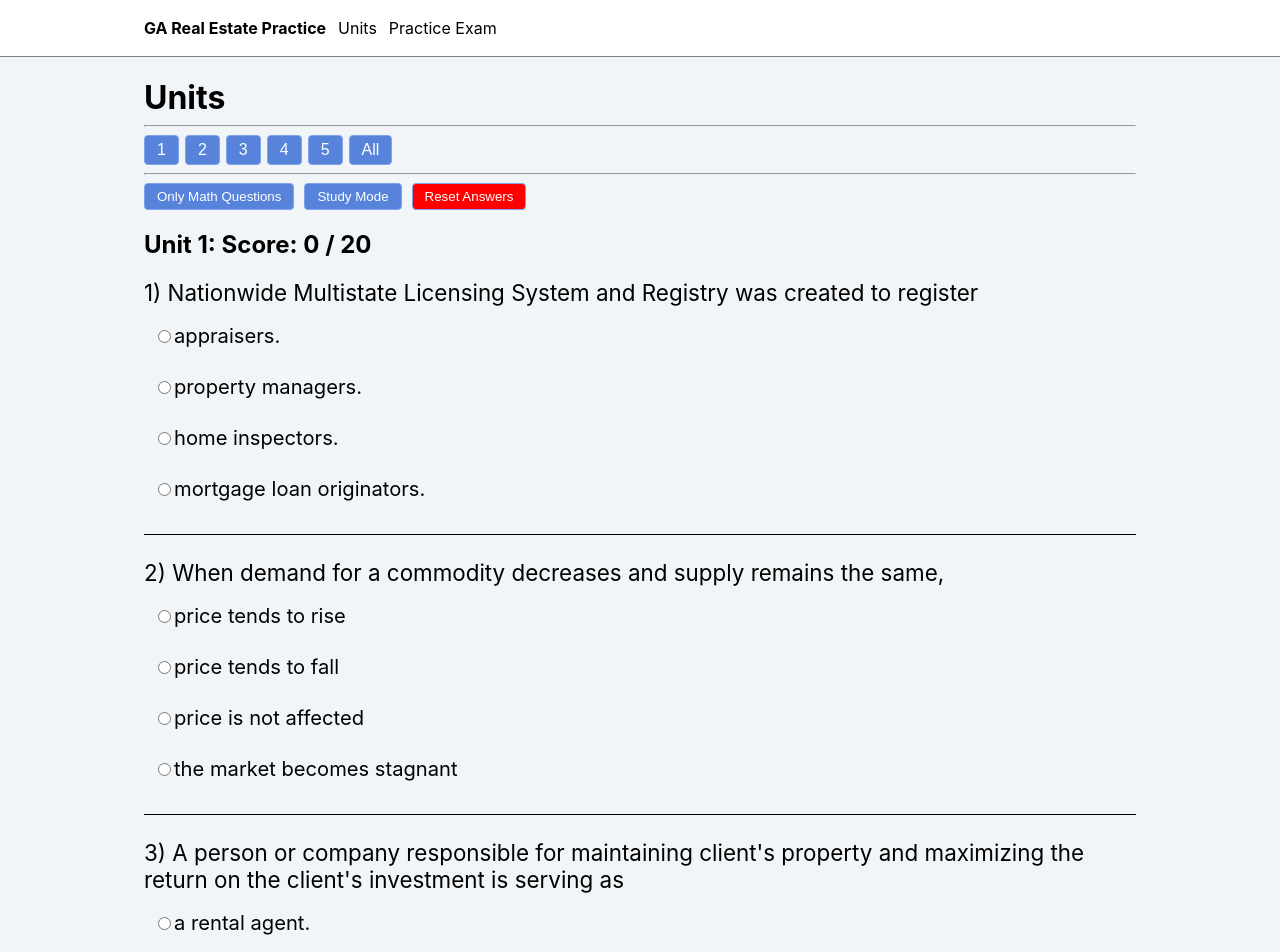
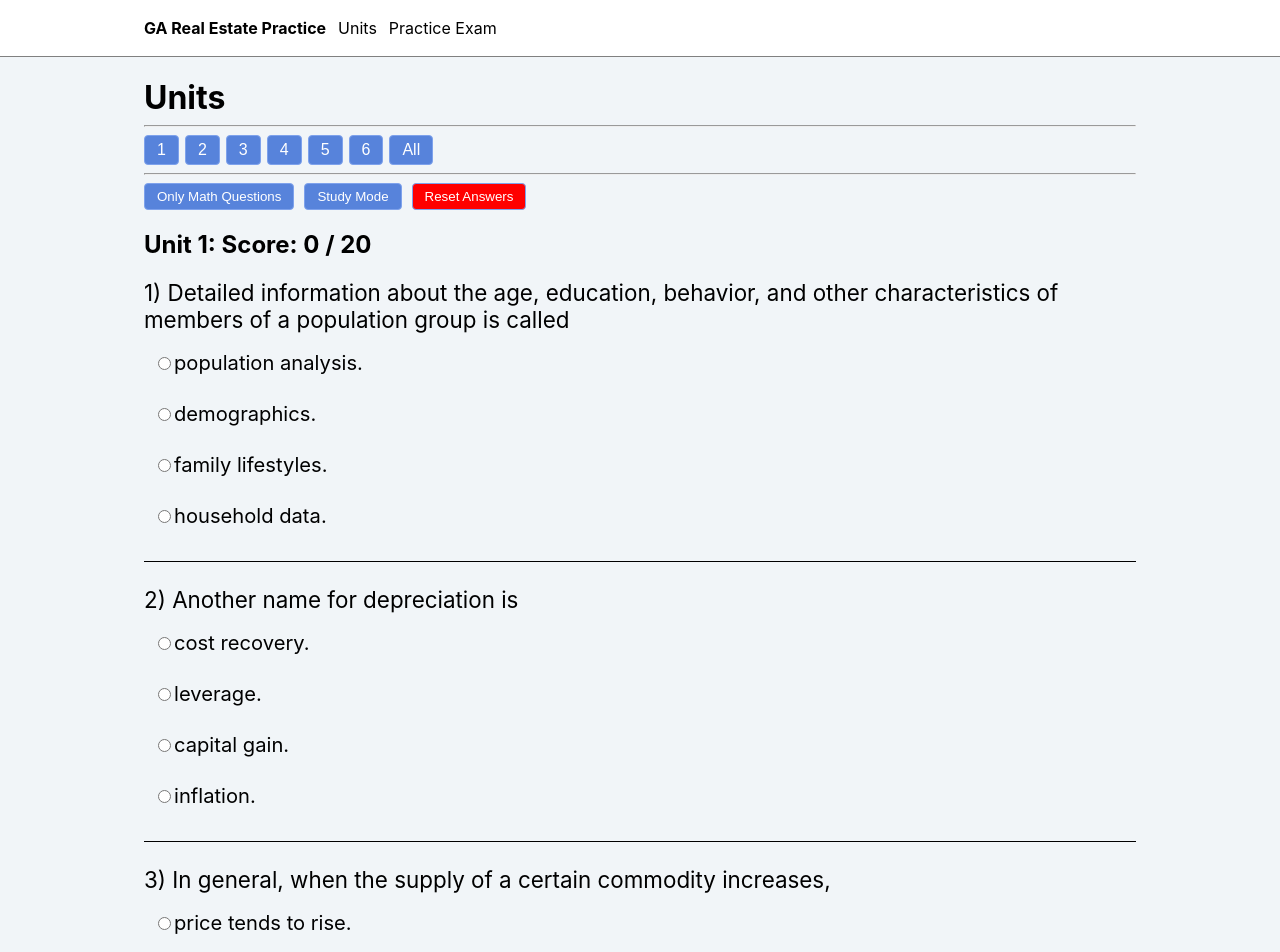
Before and after one commit to dvose/ga-real-estate-practice, a React (Create React App) app: page /#/ in a window 1280 px wide. Shown: the top 952 px of the page. Built offline with nearby package versions, Linux system fonts and the light colour scheme.

Commit message:
Add Unit 6

```diff
--- a/src/Constants.ts
+++ b/src/Constants.ts
@@ -1330,10 +1330,274 @@ const UNIT_5: Question[] = [
 
 ];
 
+const UNIT_6: Question[] = [
+  {
+    key: "u6_1",
+    body: "The basic requirements for a valid conveyance are governed by",
+    answers: [
+      "state law.",
+      "local custom.",
+      "national law.",
+      "the law of descent."
+    ],
+    correctAnswer: "state law.",
+    math: false,
+    unit: 6
+  },
+  {
+    key: "u6_2",
+    body: "Every deed must be signed by",
+    answers: [
+      "the grantor.",
+      "the grantee.",
+      "the grantor and grantee.",
+      "the devisee."
+    ],
+    correctAnswer: "the grantor.",
+    math: false,
+    unit: 6
+  },
+  {
+    key: "u6_3",
+    body: "A 15-year-old recently inherited a parcel of real estate and has decided to sell it. If the 15-year-old executes a deed conveying the property to a purchaser, such a conveyance would be",
+    answers: [
+      "valid.",
+      "void.",
+      "invalid.",
+      "voidable."
+    ],
+    correctAnswer: "voidable.",
+    math: false,
+    unit: 6
+  },
+  {
+    key: "u6_4",
+    body: "A form authorizing one person to execute documents for another is called",
+    answers: [
+      "a power of attorney.",
+      "a release deed.",
+      "a quitclaim deed.",
+      "a power to represent."
+    ],
+    correctAnswer: "a power of attorney.",
+    math: false,
+    unit: 6
+  },
+  {
+    key: "u6_5",
+    body: "The grantee receives greatest protection with what type of deed?",
+    answers: [
+      "Quitclaim",
+      "General warranty",
+      "Bargain and sale with covenant",
+      "Executor's"
+    ],
+    correctAnswer: "General warranty",
+    math: false,
+    unit: 6
+  },
+  {
+    key: "u6_6",
+    body: "Party Y receives a deed from party X. The granting clause of the deed states, 'I hereby remise, release, alienate, and convey to Y the following real property.' What type of deed has Y received?",
+    answers: [
+      "Special warranty",
+      "Quitclaim",
+      "General warranty",
+      "Bargain and sale"
+    ],
+    correctAnswer: "Special warranty",
+    math: false,
+    unit: 6
+  },
+  {
+    key: "u6_7",
+    body: "Under the covenant of quiet enjoyment, a grantor",
+    answers: [
+      "promises to obtain and deliver any instrument needed to make the title good.",
+      "warrants that the property is free from liens and encumbrances.",
+      "warrants that he or she is the owner and has the right to convey title to the property.",
+      "ensures that the title will be good against the title claims of third parties."
+    ],
+    correctAnswer: "ensures that the title will be good against the title claims of third parties.",
+    math: false,
+    unit: 6
+  },
+  {
+    key: "u6_8",
+    body: "Which type of deed merely implies but does NOT specifically warrant that the grantor holds good title to the property?",
+    answers: [
+      "Special warranty",
+      "Bargain and sale",
+      "Quitclaim",
+      "Trust deed"
+    ],
+    correctAnswer: "Bargain and sale",
+    math: false,
+    unit: 6
+  },
+  {
+    key: "u6_9",
+    body: "At which of the following steps did title to the house actually transfer or pass to B?\nStep 1: A decided to convey a house to B.\nStep 2: A signed a deed transferring title to B.\nStep 3: A gave the signed deed to B, who accepted it.\nStep 4: B took the deed to the county recorder's office and had it recorded.",
+    answers: [
+      "Step 1",
+      "Step 2",
+      "Step 3",
+      "Step 4"
+    ],
+    correctAnswer: "Step 3",
+    math: false,
+    unit: 6
+  },
+  {
+    key: "u6_10",
+    body: "P signed a deed transferring ownership of P's house to Q. To provide evidence that P's signature was genuine, P executed a declaration before a notary. This declaration is known as",
+    answers: [
+      "an affidavit.",
+      "an acknowledgment.",
+      "an affirmation.",
+      "an estoppel."
+    ],
+    correctAnswer: "an acknowledgment.",
+    math: false,
+    unit: 6
+  },
+  {
+    key: "u6_11",
+    body: "Title to real estate may be transferred during a person's lifetime by",
+    answers: [
+      "devise.",
+      "descent.",
+      "involuntary alienation.",
+      "escheat."
+    ],
+    correctAnswer: "involuntary alienation.",
+    math: false,
+    unit: 6
+  },
+  {
+    key: "u6_12",
+    body: "A resident of Denver bought acreage in a distant county, never went to see the acreage, and did not use the ground. An artist moved a mobile home onto the land, had a water well drilled, and lived there for 22 years. The artist may become the owner of the land if the artist is in compliance with the state law regarding",
+    answers: [
+      "requirements for a valid conveyance.",
+      "adverse possession.",
+      "avulsion.",
+      "voluntary alienation."
+    ],
+    correctAnswer: "adverse possession.",
+    math: false,
+    unit: 6
+  },
+  {
+    key: "u6_13",
+    body: "Eminent domain and escheat are two examples of",
+    answers: [
+      "voluntary alienation.",
+      "adverse possession.",
+      "transfers of title by descent.",
+      "involuntary alienation."
+    ],
+    correctAnswer: "involuntary alienation.",
+    math: false,
+    unit: 6
+  },
+  {
+    key: "u6_14",
+    body: "A deed contains a promise that the title conveyed is good and a promise to obtain and deliver any documents necessary to ensure good title. This deed contains an example of which covenant?",
+    answers: [
+      "Further assurances",
+      "Seisin",
+      "Quiet enjoyment",
+      "Warranty forever"
+    ],
+    correctAnswer: "Further assurances",
+    math: false,
+    unit: 6
+  },
+  {
+    key: "u6_15",
+    body: "A deed contains a guarantee that the grantor will compensate the grantee for any loss resulting from the title's failure in the future. This is an example of which covenant?",
+    answers: [
+      "Warranty forever",
+      "Further assurance",
+      "Quiet enjoyment",
+      "Seisin"
+    ],
+    correctAnswer: "Warranty forever",
+    math: false,
+    unit: 6
+  },
+  {
+    key: "u6_16",
+    body: "A person who has died without a will has died",
+    answers: [
+      "testate.",
+      "in valid conveyance.",
+      "intestate.",
+      "under the acknowledgment clause."
+    ],
+    correctAnswer: "intestate.",
+    math: false,
+    unit: 6
+  },
+  {
+    key: "u6_17",
+    body: "Title to real estate can be transferred upon death by what type of document?",
+    answers: [
+      "Warranty deed",
+      "Special warranty deed",
+      "Quitclaim deed",
+      "Will"
+    ],
+    correctAnswer: "Will",
+    math: false,
+    unit: 6
+  },
+  {
+    key: "u6_18",
+    body: "An owner of real estate was declared legally incompetent and was committed to a state mental institution. While institutionalized, the owner wrote and executed a will. The owner died while still institutionalized and was survived by a spouse and three children. The real estate will pass",
+    answers: [
+      "to the owner's spouse.",
+      "to the heirs mentioned in the owner's will.",
+      "according to the state laws of descent.",
+      "to the state."
+    ],
+    correctAnswer: "according to the state laws of descent.",
+    math: false,
+    unit: 6
+  },
+  {
+    key: "u6_19",
+    body: "Generally, where does a probate proceeding involving real property take place?",
+    answers: [
+      "Only in the county in which the property is located",
+      "Only in the county in which the decedent resided",
+      "In both the county where the decedent resided and the county in which the property is located",
+      "In the county in which the executor or the beneficiary resides"
+    ],
+    correctAnswer: "In both the county where the decedent resided and the county in which the property is located",
+    math: false,
+    unit: 6
+  },
+  {
+    key: "u6_20",
+    body: "A deed states that the grantors are conveying all their rights and interests to the grantees to have and to hold. This is communicated in",
+    answers: [
+      "the acknowledgment clause.",
+      "the restriction clause.",
+      "the covenant of seisin.",
+      "the habendum clause."
+    ],
+    correctAnswer: "the habendum clause.",
+    math: false,
+    unit: 6
+  }
+];
+
 export const QUESTIONS: Question[] = [
   ...UNIT_1,
   ...UNIT_2,
   ...UNIT_3,
   ...UNIT_4,
-  ...UNIT_5
+  ...UNIT_5,
+  ...UNIT_6
 ];
--- a/src/routes/Home.tsx
+++ b/src/routes/Home.tsx
@@ -9,7 +9,7 @@ const Home = () => {
   const [asTest, setAsTest] = useState(false);
   const [showTestResults, setShowTestResults] = useState(false);
   const [unit, setUnit] = useState(1);
-  const units = [1,2,3,4,5,0];
+  const units = [1,2,3,4,5,6,0];
   const [responses, setResponses] = useState(new Map<string, string>());
   const [score, setScore] = useState(0);
   const questionsMap =  useMemo(() => createQuestionsMap(QUESTIONS), []);
```
